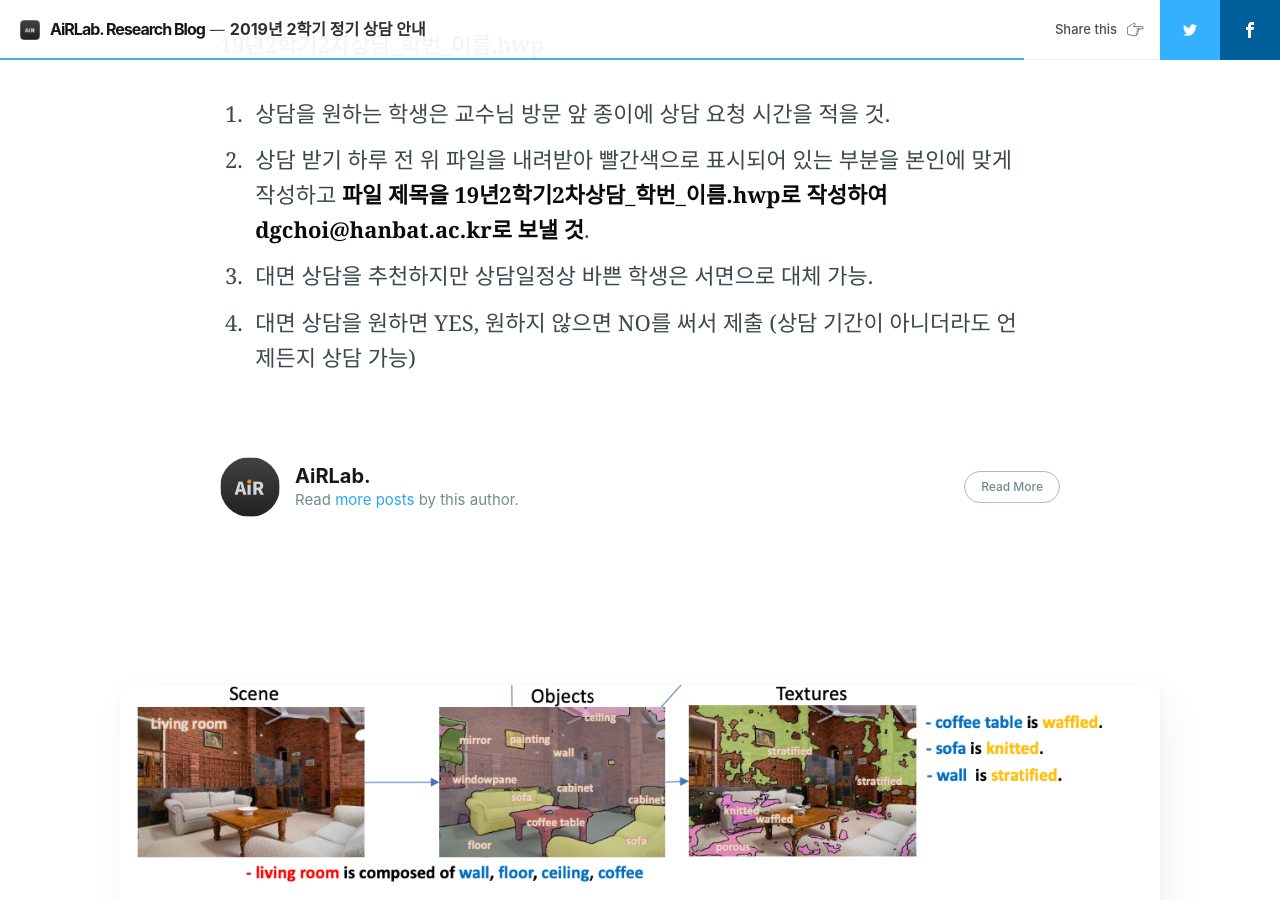
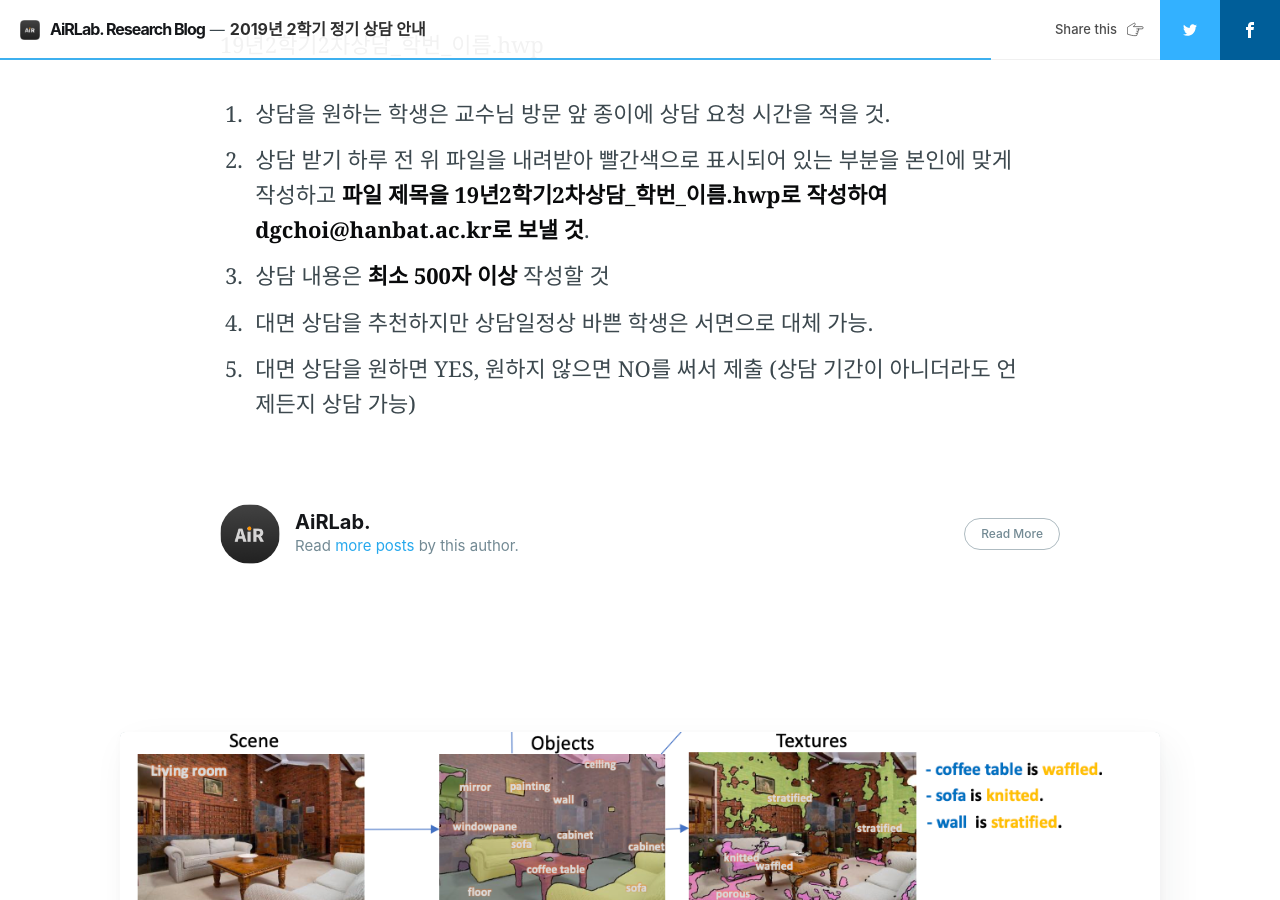
Before and after one commit to AiRLab-hub/github-page, a Jekyll site: the page built from _posts/2019-09-03-190903.md, in a window 1280 px wide and 900 px high, scrolled down 1090 px. Built offline with Jekyll 4.4.1, drawn with Linux system fonts in a browser that asks for light colours; nearby versions of some CDN libraries; comment, search, counter and statistics services are not loaded.

Commit message:
post fix: Notice

```diff
--- a/_posts/2019-09-03-190903.md
+++ b/_posts/2019-09-03-190903.md
@@ -19,6 +19,7 @@ author: airlab
 
 1. 상담을 원하는 학생은 교수님 방문 앞 종이에 상담 요청 시간을 적을 것.
 2. 상담 받기 하루 전 위 파일을 내려받아 빨간색으로 표시되어 있는 부분을 본인에 맞게 작성하고 **파일 제목을 19년2학기2차상담_학번_이름.hwp로 작성하여 dgchoi@hanbat.ac.kr로 보낼 것**.
+3. 상담 내용은 **최소 500자 이상** 작성할 것
 
-3. 대면 상담을 추천하지만 상담일정상 바쁜 학생은 서면으로 대체 가능.
-4. 대면 상담을 원하면 YES, 원하지 않으면 NO를 써서 제출 (상담 기간이 아니더라도 언제든지 상담 가능)
+4. 대면 상담을 추천하지만 상담일정상 바쁜 학생은 서면으로 대체 가능.
+5. 대면 상담을 원하면 YES, 원하지 않으면 NO를 써서 제출 (상담 기간이 아니더라도 언제든지 상담 가능)
```
